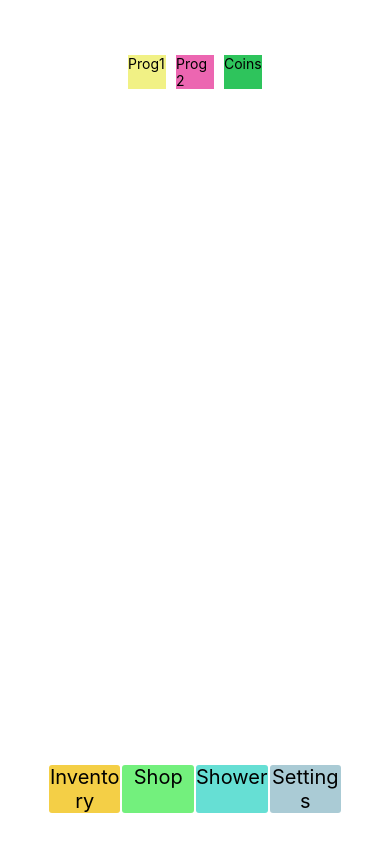
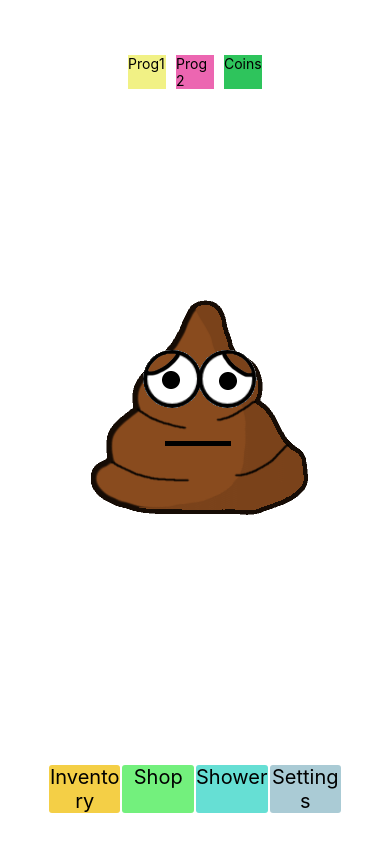
Before and after one commit to idyk/PetApp, a React Native app: screen / in a window 390 px wide. Built offline with nearby package versions, Linux system fonts and the light colour scheme.

Commit message:
base pet asset implementation

```diff
--- a/App.js
+++ b/App.js
@@ -2,11 +2,13 @@ import { StatusBar } from "expo-status-bar";
 import { StyleSheet, Text, View } from "react-native";
 import Buttons from "./components/Buttons.js";
 import HUD from "./components/HUD.js";
+import Pet from "./components/Pet.js";
 
 export default function App() {
   return (
     <View style={styles.container}>
       <HUD />
+      <Pet />
       <Buttons />
       <StatusBar style="auto" />
     </View>
--- a/components/Pet.js
+++ b/components/Pet.js
@@ -7,4 +7,63 @@ import {
   View,
   Alert,
   TouchableOpacity,
+  Image,
+  ImageBackground,
 } from "react-native";
+
+// Stack all needed pet elements on each other using zIndex.
+// These will be able to be modified by user.
+const Pet = () => {
+  return (
+    <View style={styles.container}>
+      <View
+        style={{
+          position: "absolute",
+          zIndex: 0,
+        }}
+      >
+        <Image
+          style={styles.imageSize}
+          source={require("../assets/crapBase.png")}
+        />
+      </View>
+      <View
+        style={{
+          position: "absolute",
+          zIndex: 1,
+        }}
+      >
+        <Image
+          style={styles.imageSize}
+          source={require("../assets/eyesSad.png")}
+        />
+      </View>
+      <View
+        style={{
+          position: "absolute",
+          zIndex: 2,
+        }}
+      >
+        <Image
+          style={styles.imageSize}
+          source={require("../assets/mouthNeutral.png")}
+        />
+      </View>
+    </View>
+  );
+};
+
+const styles = StyleSheet.create({
+  container: {
+    backgroundColor: "red",
+    alignItems: "center",
+    flex: 1,
+    justifyContent: "center",
+  },
+  imageSize: {
+    width: 250,
+    height: 250,
+  },
+});
+
+export default Pet;
```
